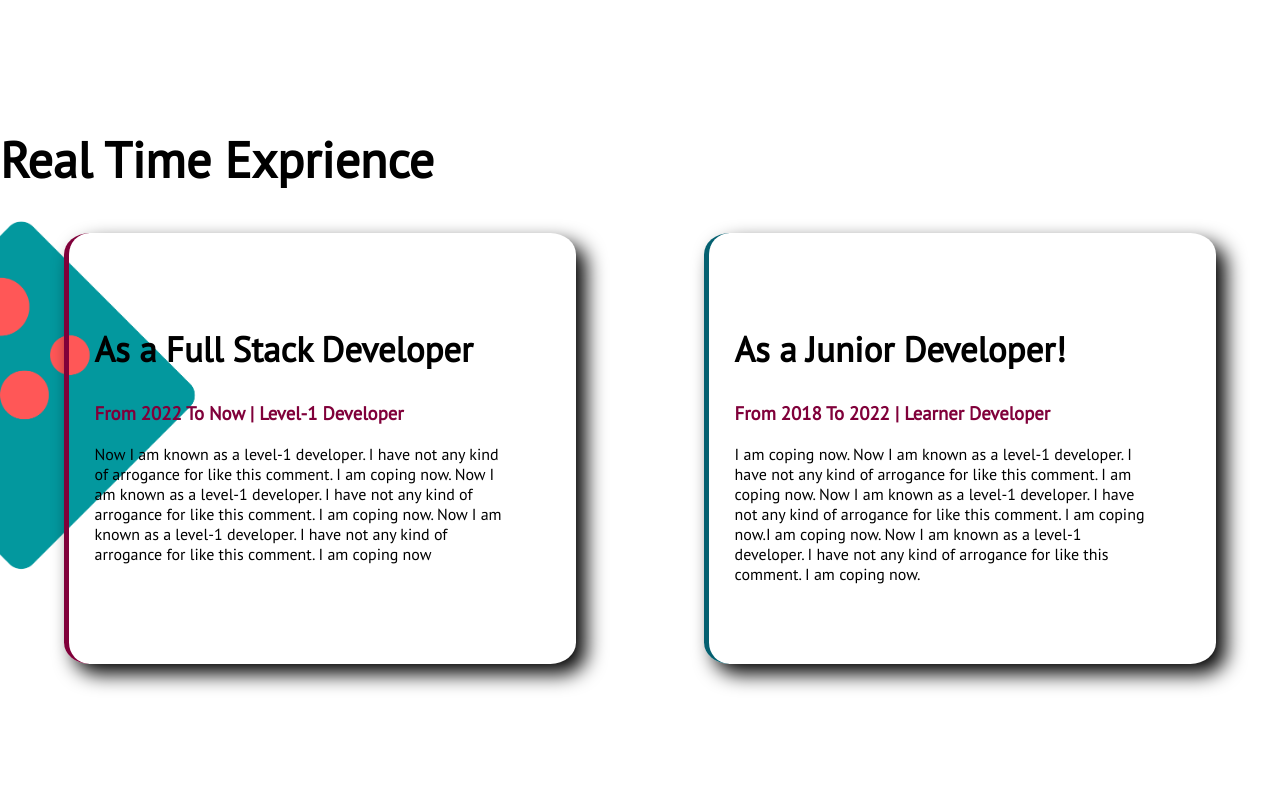
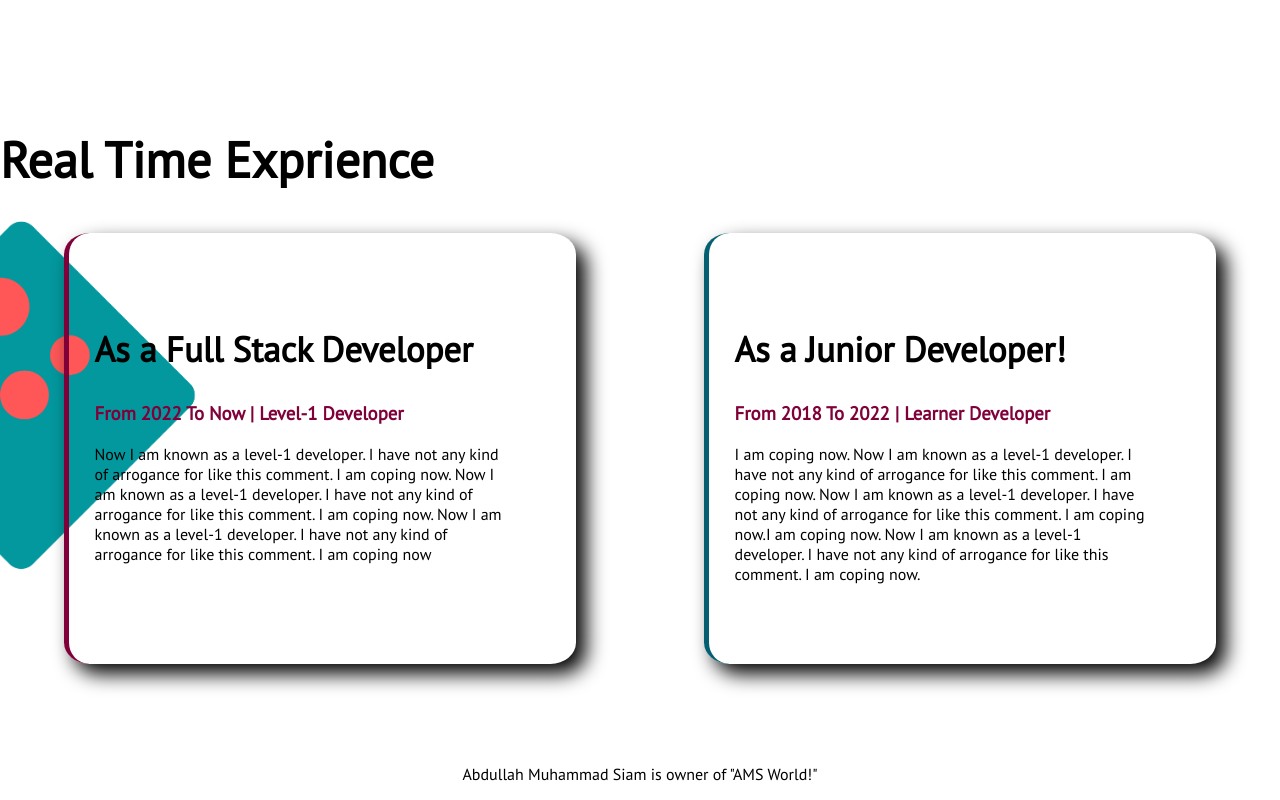
Before and after one commit to abdullahMsiam/developer-portfolio, a plain HTML site: page index.html in a window 1280 px wide. Shown: the part 1178-1978 px from the top of the page. Before the commit the page ends 1942 px from the top, so only its background shows below. Drawn offline with Linux system fonts and the light colour scheme.

Commit message:
footer added

```diff
--- a/index.html
+++ b/index.html
@@ -80,5 +80,8 @@
     </section>
 
 </body>
+<footer>
+    <p>Abdullah Muhammad Siam is owner of "AMS World!" </p>
+</footer>
 
 </html>
--- a/style.css
+++ b/style.css
@@ -79,3 +79,7 @@ h2 {
 #Learner-Developer {
     border-left: 5px solid #046070;
 }
+
+footer p {
+    text-align: center;
+}
```
